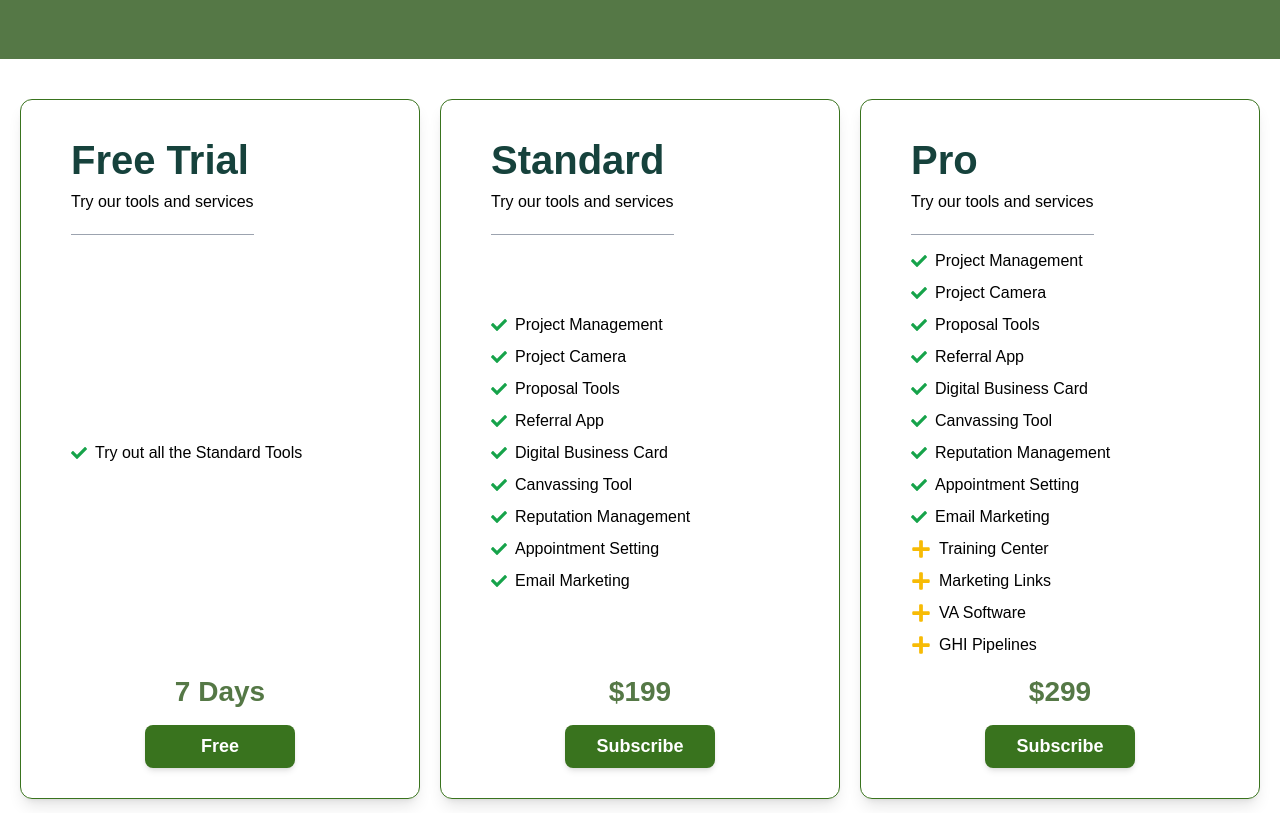
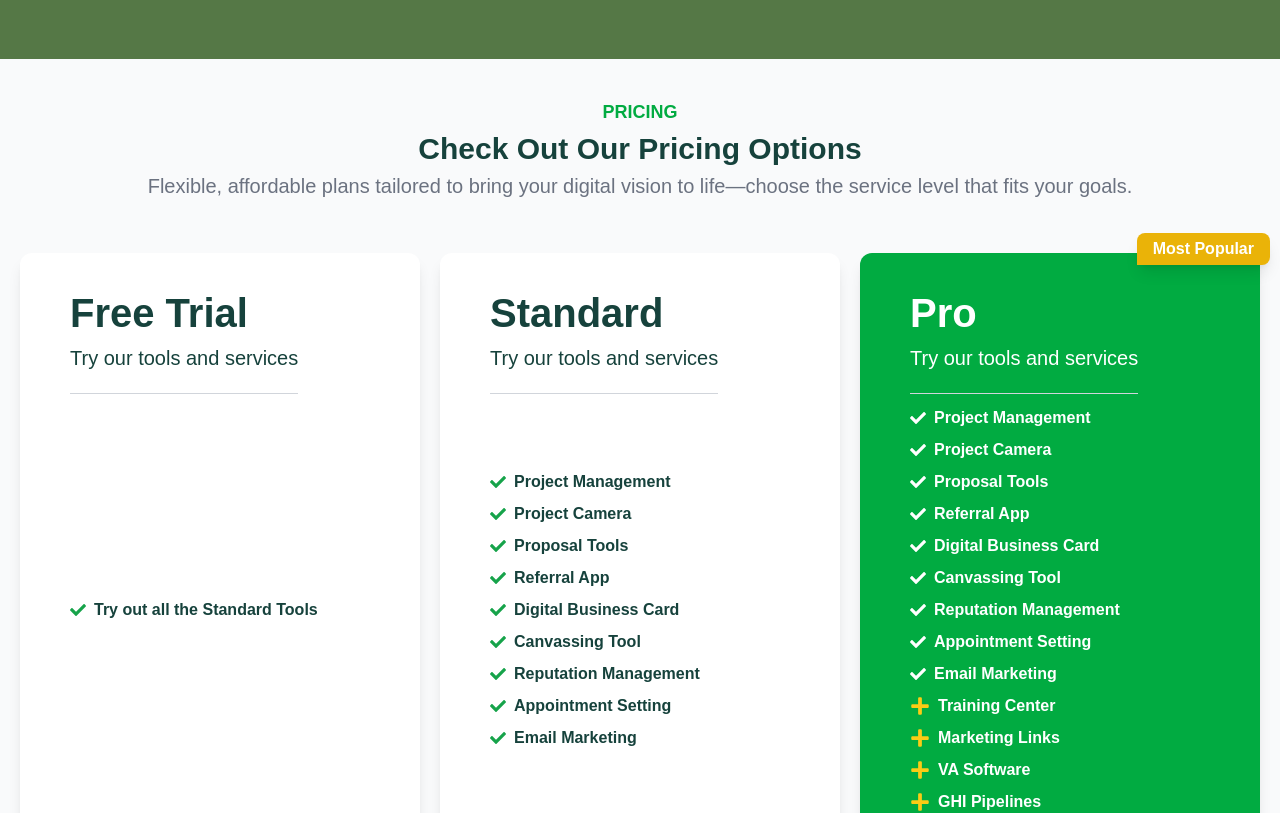
Before and after one commit to SpicyCinnamon02/Backend-by-GHI, a React (Vite) app: page / in a window 1280 px wide. Shown: the part 4293-5106 px from the top of the page. Built offline with nearby package versions, Linux system fonts and the light colour scheme.

Commit message:
Updated prices section content

```diff
--- a/src/pages/home/Prices.jsx
+++ b/src/pages/home/Prices.jsx
@@ -1,5 +1,5 @@
 import React from 'react'
-import { FaCheck,FaPlus } from "react-icons/fa";
+import { FaCheck, FaPlus } from "react-icons/fa";
 
 export const priceOpt = [
     {
@@ -24,31 +24,53 @@ export const priceOpt = [
         button: 'Subscribe',
     },
 ]
+
 const Prices = () => {
     return (
-        <div className='flex justify-center items-center flex-wrap gap-5 py-10'>
-            {priceOpt.map((prices) => (
-                <div className='flex justify-between items-center lg:items-start flex-col shadow-lg h-[550px] w-[350px] lg:h-[700px] lg:w-[400px] border border-green-light rounded-xl py-5 lg:px-[50px] lg:py-[30px] transform lg:hover:scale-105 transition-all duration-300'>
-                    <div className='border-b border-gray-400 pb-[20px] flex flex-col justify-center items-center lg:justify-start lg:items-start'>
-                        <p className='text-[28px] lg:text-[40px] font-black text-green-darker'>{prices.title}</p>
-                        <p className='text-20px '>{prices.description}</p>
+        <div className='flex flex-col justify-center items-center gap-5 py-10 bg-gray-50'>
+            <div className="flex justify-center items-center flex-col mb-8">
+                <p className='text-[18px] uppercase text-green-primary font-semibold'>Pricing</p>
+                <h1 className='font-bold text-[20px] lg:text-[30px] text-center text-green-darker'>Check Out Our Pricing Options</h1>
+                <h2 className='text-[16px] lg:text-[20px] text-gray-500 text-center w-[80%] lg:w-[100%]'>Flexible, affordable plans tailored to bring your digital vision to life—choose the service level that fits your goals.</h2>
+            </div>
+
+            <div className='flex flex-row flex-wrap justify-center items-center gap-7 lg:gap-5'>
+                {priceOpt.map((prices, index) => (
+                    <div
+                        key={index}
+                        className={`relative flex flex-col justify-between items-center lg:items-start shadow-lg ${
+                            prices.title === 'Pro' ? 'bg-green-primary text-white' : 'bg-white text-green-darker'
+                        } h-[550px] w-[350px] lg:h-[700px] lg:w-[400px] rounded-xl py-5 lg:px-[50px] lg:py-[30px] transform lg:hover:scale-105 transition-all duration-300`}
+                    >
+                        {prices.title === 'Pro' && (
+                            <div className="absolute top-[-20px] right-[-10px] bg-yellow-500 text-white px-4 py-1 rounded-tl-lg rounded-tr-lg rounded-br-lg font-semibold text-[14px] lg:text-[16px] shadow-lg">
+                                Most Popular
+                            </div>
+                        )}
+                        <div className='border-b border-gray-300 pb-[20px] flex flex-col justify-center items-center lg:justify-start lg:items-start'>
+                            <p className={`text-[28px] lg:text-[40px] font-black ${prices.title === 'Pro' ? 'text-white' : 'text-green-darker'}`}>
+                                {prices.title}
+                            </p>
+                            <p className='text-[20px]'>{prices.description}</p>
                         </div>
                         <div className='flex justify-center items-start flex-col lg:gap-2'>
                             {prices.inclusion.map((features, i) => (
                                 <div key={i} className='flex items-center'>
                                     {prices.title === 'Pro' && !priceOpt[1].inclusion.includes(features) ? (
-                                    <FaPlus className='text-yellow-dark text-[20px] mr-2' />
+                                        <FaPlus className='text-yellow-400 text-[20px] mr-2' />
                                     ) : (
-                                    <FaCheck className='text-green-600 mr-2' />
+                                        <FaCheck className={`${prices.title === 'Pro' ? 'text-white' : 'text-green-600'} mr-2`} />
                                     )}
-                                <p>{features}</p>
+                                    <p className={`font-semibold ,${prices.title === 'Pro' ? 'text-white' : 'text-green-darker'}`}>{features}</p>
                                 </div>
                             ))}
                         </div>
                         <div className='flex justify-center items-center flex-col w-full gap-3'>
-                        <p className='text-[28px] font-semibold text-green-mid'>{prices.price}</p>
+                            <p className={`text-[28px] font-semibold ${prices.title === 'Pro' ? 'text-yellow-200' : 'text-green-mid'}`}>{prices.price}</p>
                             <button
-                        className="px-3 py-2 lg:px-0 lg:py-2 text-[14px] lg:text-[18px] w-[100px] lg:w-[150px] bg-green-light text-white font-semibold rounded-lg shadow-md hover:bg-green-darker focus:outline-none hover:text-white focus:ring-2 focus:ring-opacity-75 transition duration-300"
+                                className={`px-3 py-2 lg:px-0 lg:py-2 text-[14px] lg:text-[18px] w-[100px] lg:w-[150px] font-semibold rounded-lg shadow-md ${
+                                    prices.title === 'Pro' ? 'bg-yellow-500 text-white hover:bg-yellow-600' : 'bg-green-light text-white hover:bg-green-darker'
+                                } focus:outline-none hover:text-white focus:ring-2 focus:ring-opacity-75 transition duration-300`}
                             >
                                 {prices.button}
                             </button>
@@ -56,6 +78,7 @@ const Prices = () => {
                     </div>
                 ))}
             </div>
+        </div>
     )
 }
 
--- a/tailwind.config.js
+++ b/tailwind.config.js
@@ -9,6 +9,10 @@ export default {
       lineHeight: {
         'tighter': '1',
         'extra-loose': '2.5',
+      },
+      boxShadow: {
+        'custom-light': '0 4px 6px rgba(0, 0, 0, 0.1)',
+        'custom-dark': '0 10px 15px rgba(0, 0, 0, 0.3)',
       },
       textStrokeWidth: {
         '1': '1px',
```
Lines whose indentation alone changed are shown as unchanged.
